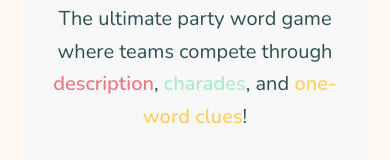
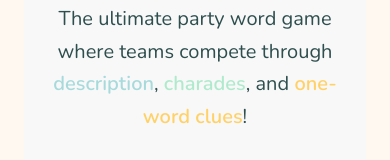
Before and after one commit to pienaaranker/squabbl-nextjs, a Next.js app: page / in a window 390 px wide. Shown: the part 161-321 px from the top of the page. Built offline with nearby package versions, Linux system fonts and the light colour scheme; no server answers; the database is empty.

Commit message:
Update logo styling for responsive design in Home component

```diff
--- a/src/app/page.tsx
+++ b/src/app/page.tsx
@@ -93,7 +93,7 @@
           />
           <p className="text-xl text-[#2F4F4F] max-w-2xl mx-auto font-nunito leading-relaxed">
             The ultimate party word game where teams compete through
-            <span className="text-[#EF798A] font-semibold"> description</span>,
+            <span className="text-[#A8DADC] font-semibold"> description</span>,
             <span className="text-[#B0EACD] font-semibold"> charades</span>, and
             <span className="text-[#FFD166] font-semibold"> one-word clues</span>!
           </p>
```
